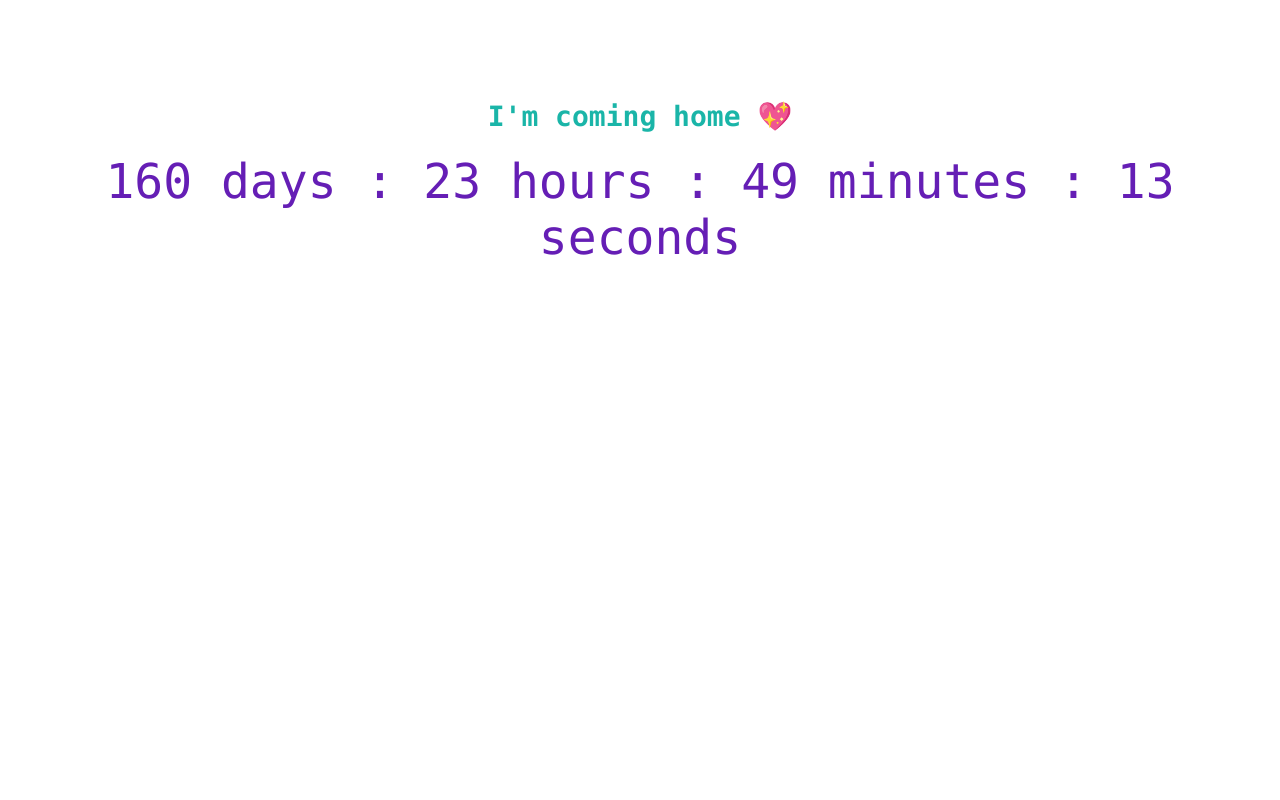
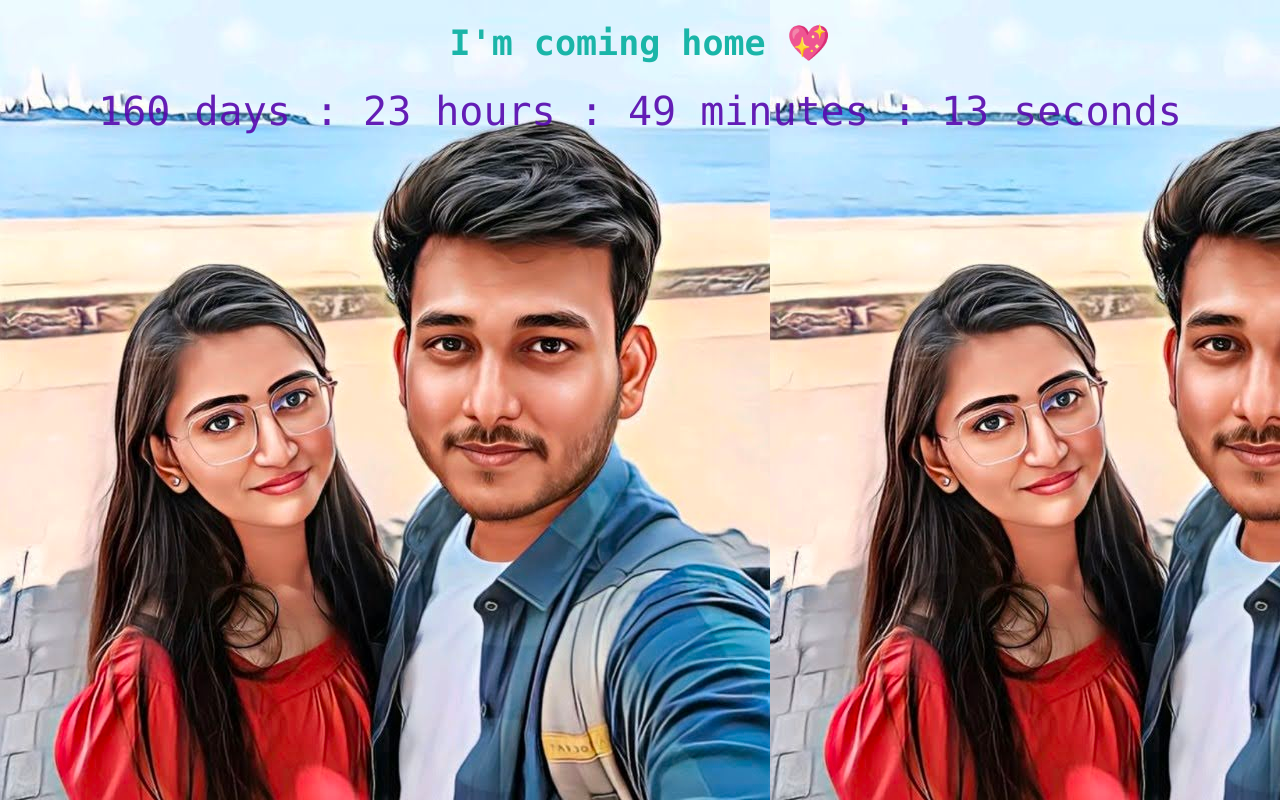
Before and after one commit to bittu35g/days_counter, a plain HTML site: page index.html in a window 1280 px wide. Drawn offline with Linux system fonts and the light colour scheme.

Commit message:
added bg image

```diff
--- a/index.html
+++ b/index.html
@@ -6,16 +6,17 @@
     body {
       font-family: Consolas, sans-serif;
       text-align: center;
-      margin-top: 100px;
+      margin-top: 10px;
+      background-image: url("resources/bg_img.jpg");
     }
 
     h1 {
-      font-size: 28px;
+      font-size: 35px;
       color: #1ab5a8;
     }
 
     #countdown {
-      font-size: 48px;
+      font-size: 40px;
       color: #580bafeb;
       margin-top: 20px;
     }
```
Also changed, not shown: resources/bg_img.jpg (added).
